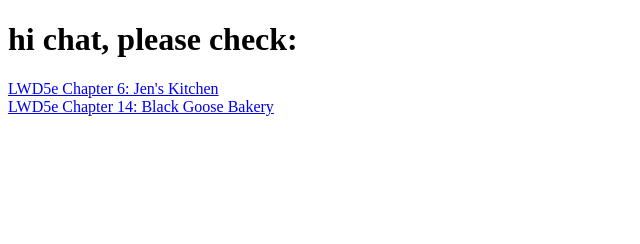
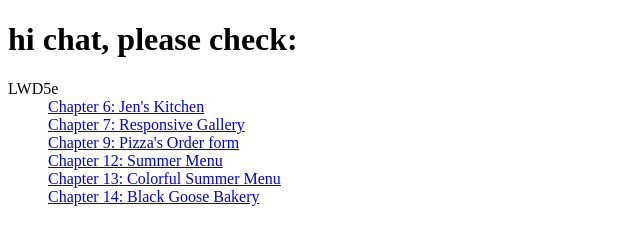
Before and after one commit to nghear/nghear.github.io, a plain HTML site: page index.html in a window 1280 px wide. Shown: the whole page, without its empty margins (0-640 px from the left). Drawn offline with Linux system fonts and the light colour scheme.

Commit message:
update index to link homework

```diff
--- a/index.html
+++ b/index.html
@@ -6,7 +6,14 @@
     </head>
     <body>
         <h1>hi chat, please check:</h1>
-        <a href="Homework/ch06/jenskitchen/jenskitchen_index.html">LWD5e Chapter 6: Jen's Kitchen</a><br>
-        <a href="Homework/ch14/bakery.html">LWD5e Chapter 14: Black Goose Bakery</a>
+        <dl>
+            <dt>LWD5e</dt>
+        <dd><a href="Homework/ch06/jenskitchen/jenskitchen_index.html">Chapter 6: Jen's Kitchen</a></dd>
+        <dd><a href="Homework/ch07/responsivegallery/responsive_gallery_index.html">Chapter 7: Responsive Gallery</a></dd>
+        <dd><a href="Homework/ch09/pizza.html">Chapter 9: Pizza's Order form</a></dd>
+        <dd><a href="Homework/ch12/Black_Goose_Bistro_Summer_Menu.html">Chapter 12: Summer Menu</a></dd>
+        <dd><a href="Homework/ch13/Black_Goose_Bistro_Summer_Menu_Stylised.html">Chapter 13: Colorful Summer Menu</a></dd>
+        <dd><a href="Homework/ch14/bakery.html">Chapter 14: Black Goose Bakery</a></dd>
+        </dl>
     </body>
 </html>
```
Also changed, not shown: Homework/ch07/responsivegallery/responsive_gallery_index.html (renamed from Homework/ch07/responsivegallery/responsive_gllaery_index.html).
